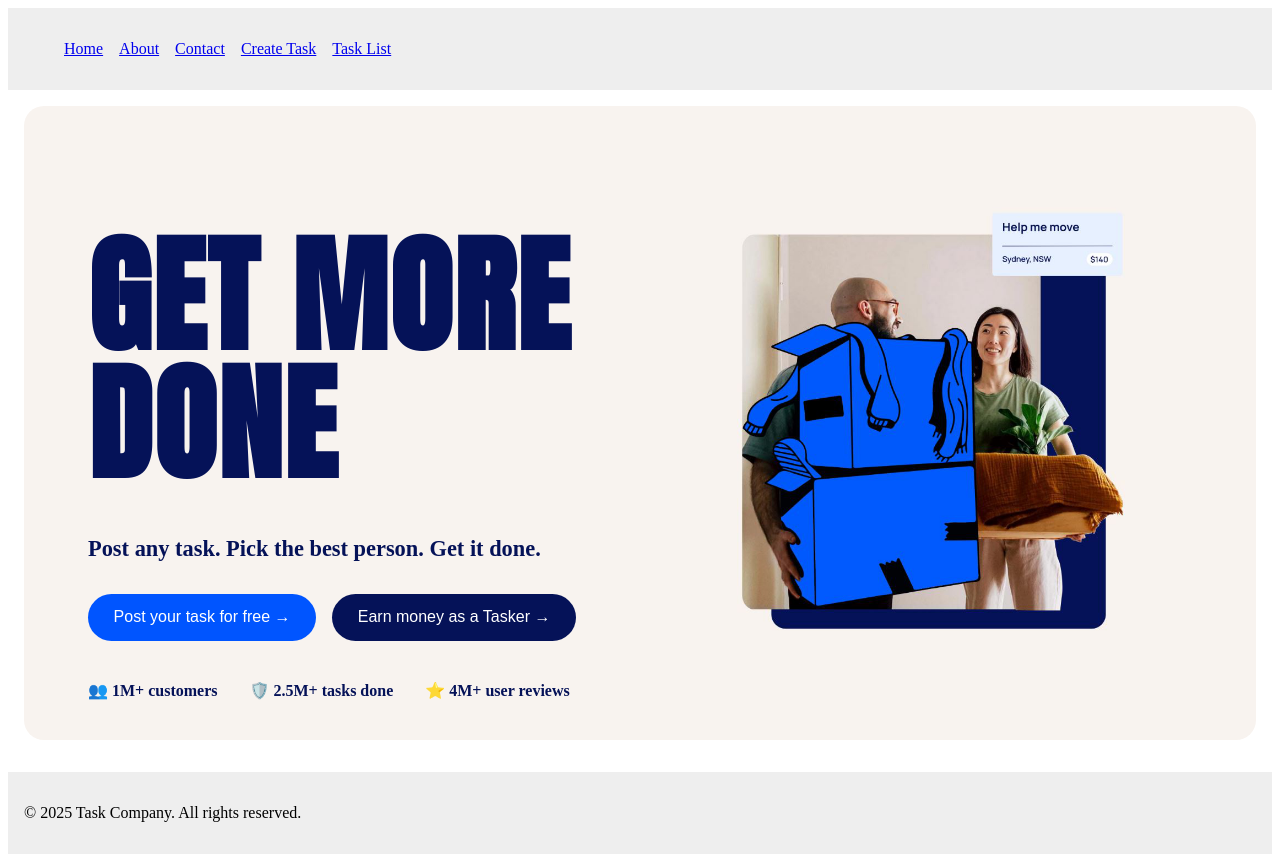
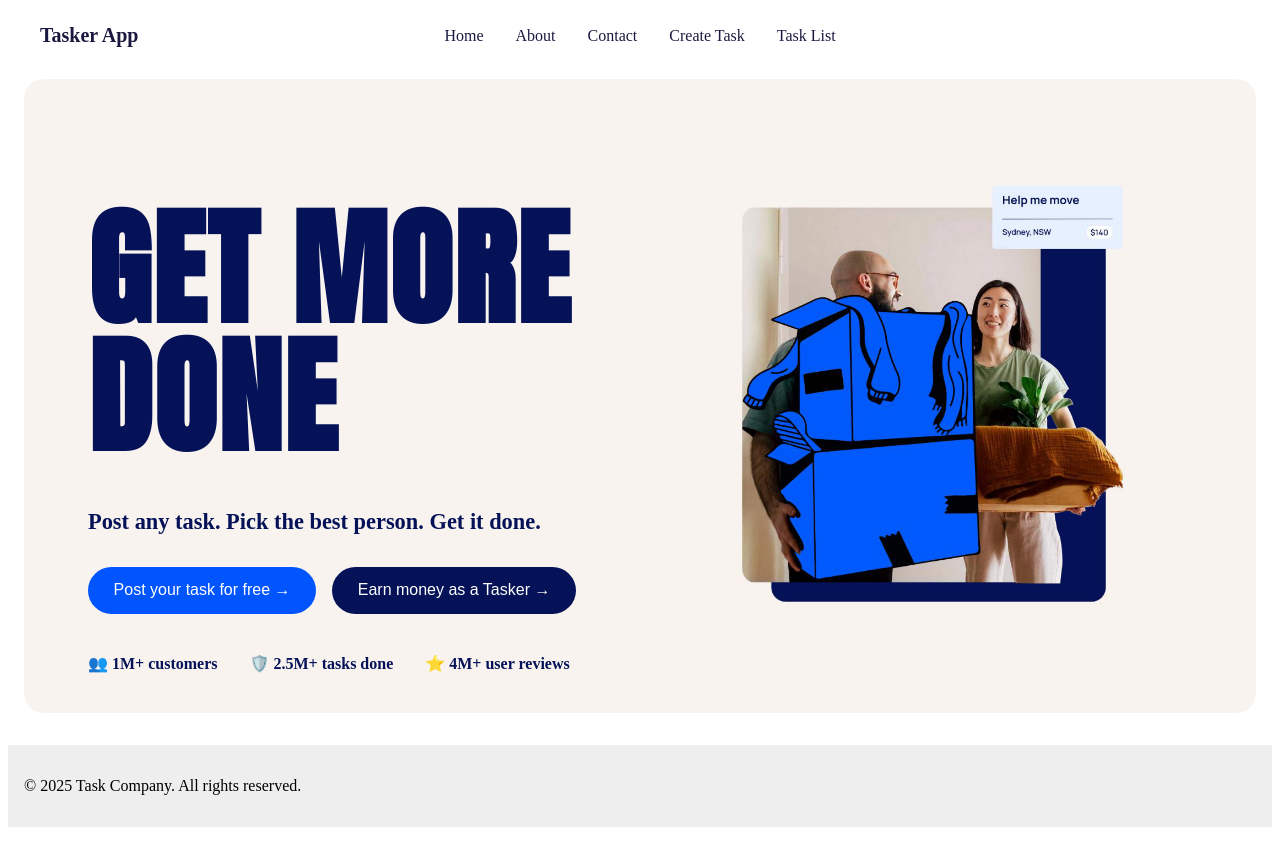
Before and after one commit to Nick-Zwarych/Captone-v1, a React (Vite) app in the folder React v1/CapstoneV1/: page / in a window 1280 px wide. After the commit the page ends 835 px from the top, so only its background shows below. Built offline with nearby package versions, Linux system fonts and the light colour scheme.

Commit message:
Nav bar layout (Mobile Responsive) & Hero-Section button redirecr

```diff
--- a/React v1/CapstoneV1/src/Home.jsx
+++ b/React v1/CapstoneV1/src/Home.jsx
@@ -2,6 +2,7 @@
 import React from "react";
 import '../src/styles/Home.css';
 import heroImage from '../src/Images/heroImage1.png';
+import { Link } from "react-router-dom";
 
 const Home = () => {
   return (
@@ -10,7 +11,9 @@ const Home = () => {
         <h1 className="hero-title">GET MORE DONE</h1>
         <p className="hero-subtext">Post any task. Pick the best person. Get it done.</p>
         <div className="hero-buttons">
-          <button className="btn primary">Post your task for free →</button>
+          <Link to="/create">
+            <button className="btn primary">Post your task for free →</button>
+          </Link>
           <button className="btn secondary">Earn money as a Tasker →</button>
         </div>
         <div className="hero-stats">
--- a/React v1/CapstoneV1/src/Layout.jsx
+++ b/React v1/CapstoneV1/src/Layout.jsx
@@ -1,40 +1,34 @@
 // src/Layout.jsx
 import React from "react";
 import { Outlet, NavLink } from "react-router-dom";
+import { useState } from "react";
+import '../src/styles/Layout.css';
 
-function Layout() {
+export default function Layout() {
+  const [isOpen, setIsOpen] = useState(false);
+
   return (
     <div>
       {/* Header with navigation */}
-      <header style={{ background: "#eee", padding: "1rem" }}>
-        <nav>
-          <ul style={{ display: "flex", listStyle: "none", gap: "1rem" }}>
-            <li>
-              <NavLink to="/" end activeStyle={{ fontWeight: "bold" }}>
-                Home
-              </NavLink>
-            </li>
-            <li>
-              <NavLink to="/about" activeStyle={{ fontWeight: "bold" }}>
-                About
-              </NavLink>
-            </li>
-            <li>
-              <NavLink to="/contact" activeStyle={{ fontWeight: "bold" }}>
-                Contact
-              </NavLink>
-            </li>
-            <li>
-              <NavLink to="/create" activeStyle={{ fontWeight: "bold" }}>
-                Create Task
-              </NavLink>
-            </li>
-            <li>
-              <NavLink to="/tasks" activeStyle={{ fontWeight: "bold" }}>
-                Task List
-              </NavLink>
-            </li>
-          </ul>
+      <header className="header">
+        <nav className="nav">
+          <div className="nav-top">
+            <span className="logo">Tasker App</span>
+
+            <button className="hamburger" onClick={() => setIsOpen(!isOpen)}>
+              ☰
+            </button>
+          </div>
+
+            <div className="nav-center">
+              <ul className={`nav-links ${isOpen ? 'open' : ''}`}>
+                <li><NavLink to="/" end className={({ isActive }) => isActive ? "active" : ""}>Home</NavLink></li>
+                <li><NavLink to="/about" className={({ isActive }) => isActive ? "active" : ""}>About</NavLink></li>
+                <li><NavLink to="/contact" className={({ isActive }) => isActive ? "active" : ""}>Contact</NavLink></li>
+                <li><NavLink to="/create" className={({ isActive }) => isActive ? "active" : ""}>Create Task</NavLink></li>
+                <li><NavLink to="/tasks" className={({ isActive }) => isActive ? "active" : ""}>Task List</NavLink></li>
+              </ul>
+            </div>
         </nav>
       </header>
 
@@ -54,5 +48,3 @@ function Layout() {
     </div>
   );
 }
-
-export default Layout;
--- /dev/null
+++ b/React v1/CapstoneV1/src/styles/Layout.css
@@ -0,0 +1,94 @@
+/* ========== DESKTOP STYLES ========== */
+
+.nav {
+  display: flex;
+  align-items: center;
+  justify-content: space-between;
+  padding: 1rem 2rem;
+  position: relative;
+  background-color: #fff;
+  z-index: 1000;
+  flex-wrap: wrap;
+}
+
+.nav-top {
+  display: flex;
+  align-items: center;
+  justify-content: space-between;
+  width: 100%;
+}
+
+.logo {
+  font-weight: bold;
+  font-size: 1.25rem;
+  color: #1a1a40;
+}
+
+/* Center nav on desktop */
+.nav-center {
+  position: absolute;
+  left: 50%;
+  transform: translateX(-50%);
+}
+
+.nav-links {
+  display: flex;
+  gap: 2rem;
+  list-style: none;
+  margin: 0;
+  padding: 0;
+}
+
+.nav-links li a {
+  text-decoration: none;
+  font-weight: 500;
+  color: #1a1a40;
+}
+
+.nav-links li a:hover {
+  color: #0055ff;
+}
+
+.hamburger {
+  display: none;
+  font-size: 1.5rem;
+  background: none;
+  border: none;
+  cursor: pointer;
+}
+
+/* ========== MOBILE STYLES ========== */
+
+@media (max-width: 768px) {
+    .nav-top {
+      flex-direction: row;
+      align-items: center;
+      justify-content: space-between;
+      width: 100%;
+    }
+
+    .hamburger {
+        display: block;
+        align-self: center;
+    }
+
+    .nav-center {
+      position: static;
+      transform: none;
+      width: 100%;
+      margin-top: 1rem;
+    }
+
+    .nav-links {
+      display: none;
+      flex-direction: column;
+      width: 100%;
+      gap: 1rem;
+      padding: 0.5rem 1rem;
+    }
+
+    .nav-links.open {
+      display: flex;
+    }
+
+  }
```
